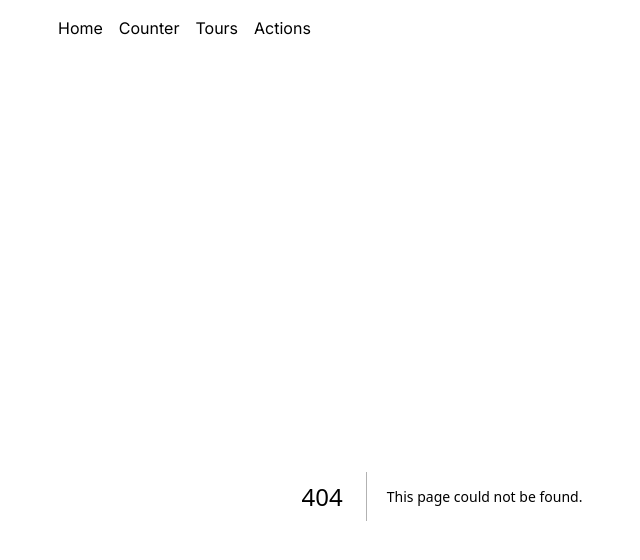
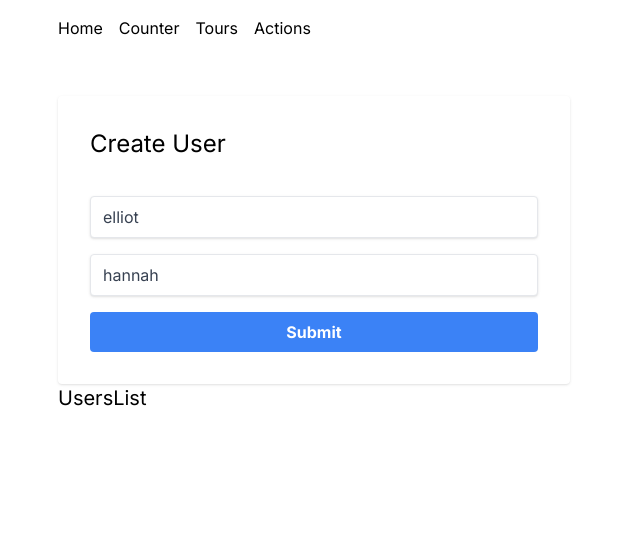
Before and after one commit to thatsehannah/cool-nextjs-proj, a Next.js app: page /actions in a window 1280 px wide. Before the commit this address had no page. Shown: the top 560 px of the page, without its empty margins (198-838 px from the left). Built offline with nearby package versions, Linux system fonts and the light colour scheme.

Commit message:
created form and userslist components to prepare for server actions implementation

```diff
--- /dev/null
+++ b/app/actions/page.tsx
@@ -0,0 +1,14 @@
+import Form from '@/components/Form';
+import UsersList from '@/components/UsersList';
+import React from 'react';
+
+const ActionPage = () => {
+  return (
+    <>
+      <Form />
+      <UsersList />
+    </>
+  );
+};
+
+export default ActionPage;
--- /dev/null
+++ b/components/Form.tsx
@@ -0,0 +1,39 @@
+import React from 'react';
+
+const formStyle = 'max-w-lg flex flex-col gap-y-4  shadow rounded p-8';
+const inputStyle = 'border shadow rounded py-2 px-3 text-gray-700';
+const btnStyle =
+  'bg-blue-500 hover:bg-blue-700 text-white font-bold py-2 px-4 rounded capitalize';
+
+const Form = () => {
+  return (
+    <form
+      className={formStyle}
+      action=''
+    >
+      <h2 className='text-2xl capitalize mb-5'>Create User</h2>
+      <input
+        className={inputStyle}
+        type='text'
+        name='firstName'
+        defaultValue='elliot'
+        required
+      />
+      <input
+        className={inputStyle}
+        type='text'
+        name='lastName'
+        defaultValue='hannah'
+        required
+      />
+      <button
+        className={btnStyle}
+        type='submit'
+      >
+        Submit
+      </button>
+    </form>
+  );
+};
+
+export default Form;
--- /dev/null
+++ b/components/UsersList.tsx
@@ -0,0 +1,7 @@
+import React from 'react';
+
+const UsersList = () => {
+  return <h3 className='text-xl'>UsersList</h3>;
+};
+
+export default UsersList;
```
